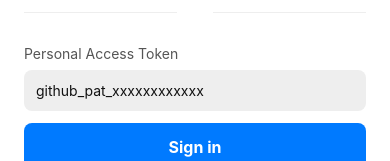
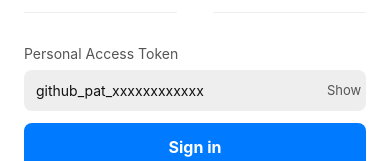
Before and after one commit to ruivitorbaltazar/github-repos, a React Native app: screen /Login in a window 390 px wide. Shown: the part 450-611 px from the top of the page. Built offline with nearby package versions, Linux system fonts and the light colour scheme; no server answers; what react-native-auth0 would draw is missing.

Commit message:
feat: added show/hide button; navigation after logout; small style improvements

```diff
--- a/src/navigation/index.tsx
+++ b/src/navigation/index.tsx
@@ -39,7 +39,7 @@
         <Stack.Screen
           name="Login"
           component={LoginScreen}
-          options={{ ...sharedOptions, title: "Sign in" }}
+          options={{ ...sharedOptions, title: "Sign in", animationTypeForReplace: "pop" }}
         />
       ) : (
         <>
@@ -50,8 +50,8 @@
               ...sharedOptions,
               title: "Repositories",
               headerLeft: () => (
-                <TouchableOpacity onPress={logout} style={{ paddingRight: 8 }}>
-                  <Text style={{ fontSize: 14, color: theme.textSecondary }}>Sign out</Text>
+                <TouchableOpacity onPress={logout} style={{ alignItems: "center", justifyContent: "center", height: 40, paddingHorizontal: 8 }}>
+                  <Text style={{ fontSize: 14, fontWeight: "600", color: theme.textSecondary }}>Sign out</Text>
                 </TouchableOpacity>
               ),
             }}
--- a/src/screens/LoginScreen/index.tsx
+++ b/src/screens/LoginScreen/index.tsx
@@ -13,6 +13,7 @@
   const [isPATLoading, setIsPATLoading] = useState(false)
   const [isAuth0Loading, setIsAuth0Loading] = useState(false)
   const [error, setError] = useState<string | null>(null)
+  const [showToken, setShowToken] = useState(false)
 
   const handlePATLogin = async () => {
     if (!token.trim()) return
@@ -71,15 +72,23 @@
       </View>
 
       <Text style={[styles.label, { color: theme.textSecondary }]}>Personal Access Token</Text>
+      <View style={[styles.inputWrapper, { backgroundColor: theme.bgTertiary }]}>
         <TextInput
           value={token}
           onChangeText={setToken}
           placeholder="github_pat_xxxxxxxxxxxx"
-        secureTextEntry
+          secureTextEntry={!showToken}
+          clearButtonMode="while-editing"
           autoCapitalize="none"
           autoCorrect={false}
-        style={[styles.input, { backgroundColor: theme.bgTertiary, color: theme.textPrimary }]}
+          style={[styles.input, { color: theme.textPrimary }]}
         />
+        <TouchableOpacity onPress={() => setShowToken(v => !v)} style={styles.showHideButton}>
+          <Text style={{ color: theme.textSecondary, fontSize: 13 }}>
+            {showToken ? "Hide" : "Show"}
+          </Text>
+        </TouchableOpacity>
+      </View>
 
       {error ? (
         <Text style={[styles.error, { color: "#FF3B30" }]}>{error}</Text>
--- a/src/screens/LoginScreen/styles.ts
+++ b/src/screens/LoginScreen/styles.ts
@@ -43,11 +43,21 @@
     fontSize: 14,
     marginBottom: 8,
   },
+  inputWrapper: {
+    flexDirection: "row",
+    alignItems: "center",
+    borderRadius: 8,
+    marginBottom: 12,
+  },
   input: {
+    flex: 1,
     padding: 12,
-    borderRadius: 8,
     fontSize: 14,
-    marginBottom: 12,
+  },
+  showHideButton: {
+    width: 44,
+    paddingVertical: 12,
+    alignItems: "center",
   },
   error: {
     fontSize: 14,
```
Lines whose indentation alone changed are shown as unchanged.
